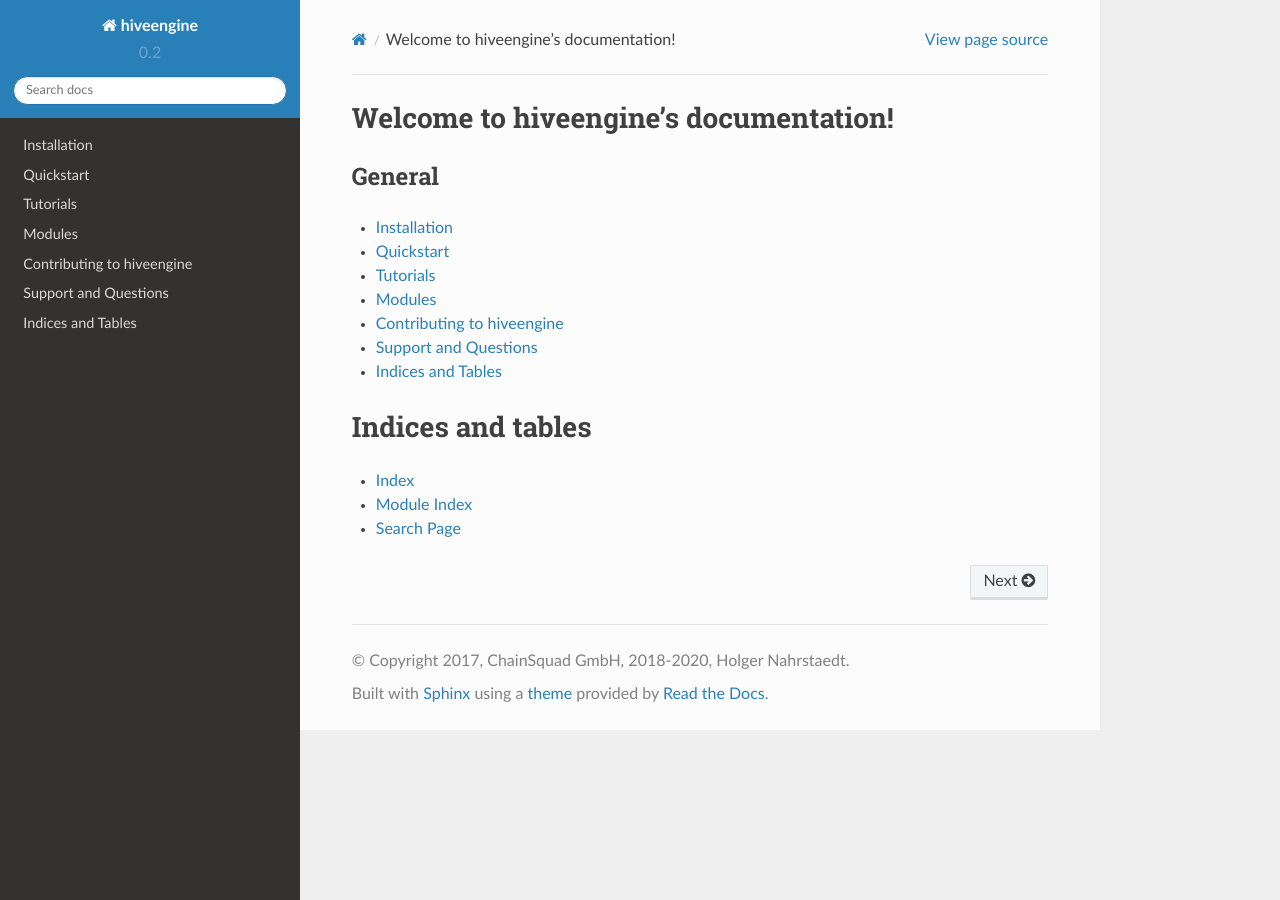
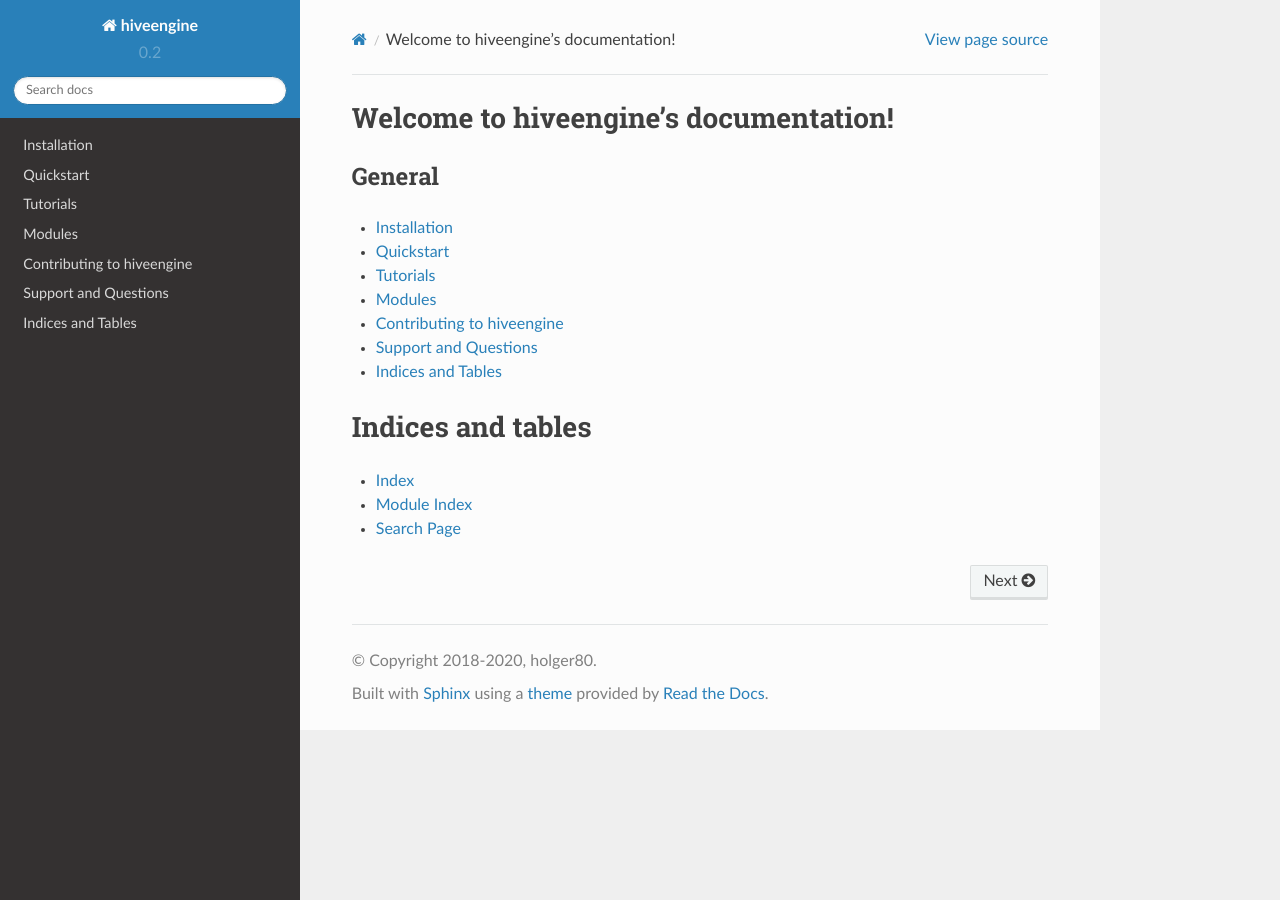
Before and after one commit to holgern/hiveengine, a Sphinx documentation site: the page built from docs/index.rst, in a window 1280 px wide. Built offline with Sphinx 7.4.7 and the Read the Docs theme 2.0.0, drawn with Linux system fonts in a browser that asks for light colours; pages that are not in the unit, such as notebooks, are missing from menus.

Commit message:
Update conf.py

```diff
--- a/docs/conf.py
+++ b/docs/conf.py
@@ -51,8 +51,8 @@
 
 # General information about the project.
 project = 'hiveengine'
-copyright = '2017, ChainSquad GmbH, 2018-2020, Holger Nahrstaedt'
-author = 'Holger Nahrstaedt'
+copyright = '2018-2020, holger80'
+author = 'holger80'
 
 # The version info for the project you're documenting, acts as replacement for
 # |version| and |release|, also used in various other places throughout the
@@ -272,7 +272,7 @@
 #  dir menu entry, description, category)
 texinfo_documents = [
   (master_doc, 'hiveengine', 'hiveengine Documentation',
-   author, 'hiveengine', 'python library for steem',
+   author, 'hiveengine', 'python library for hive-engine',
    'Miscellaneous'),
 ]
 
```
